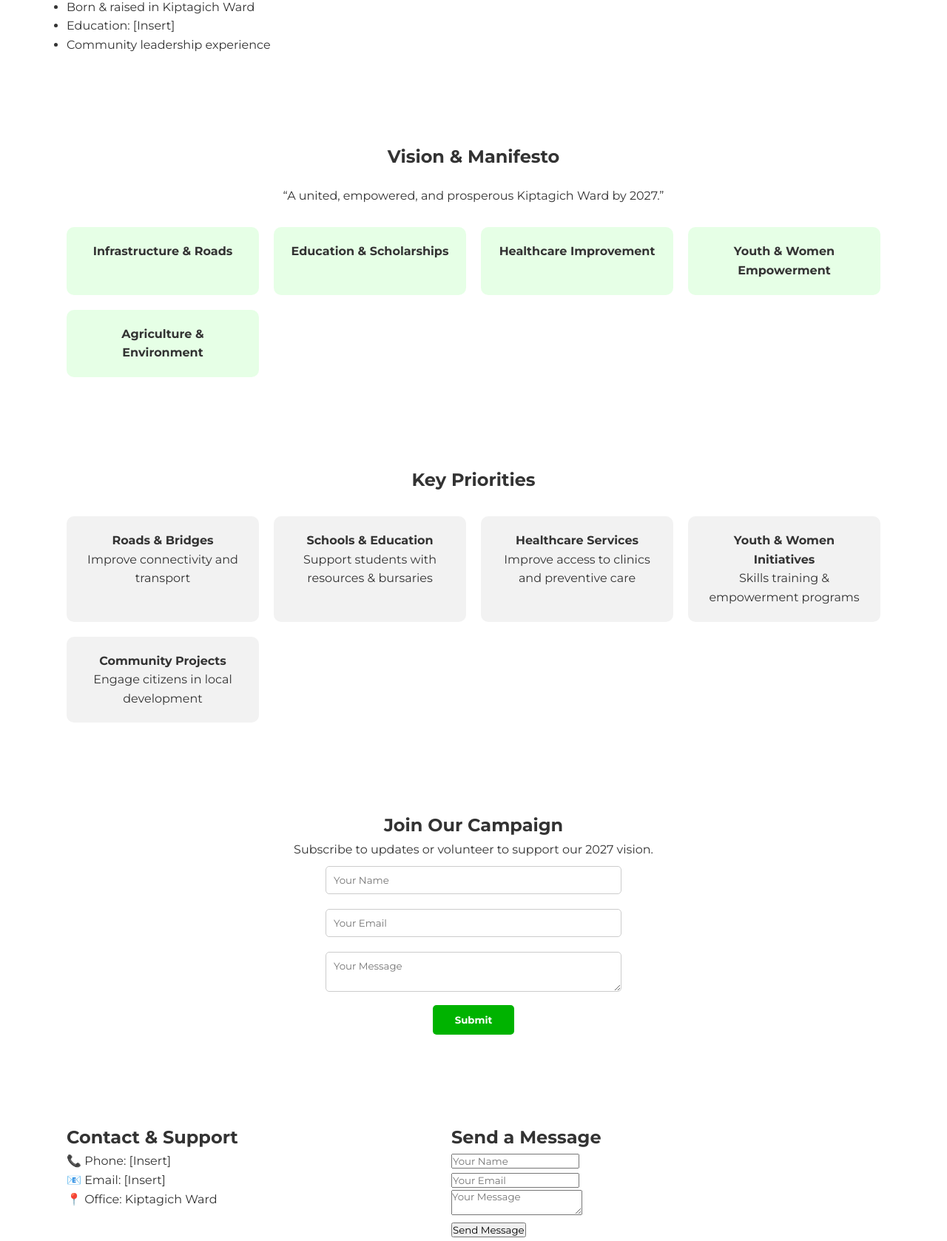
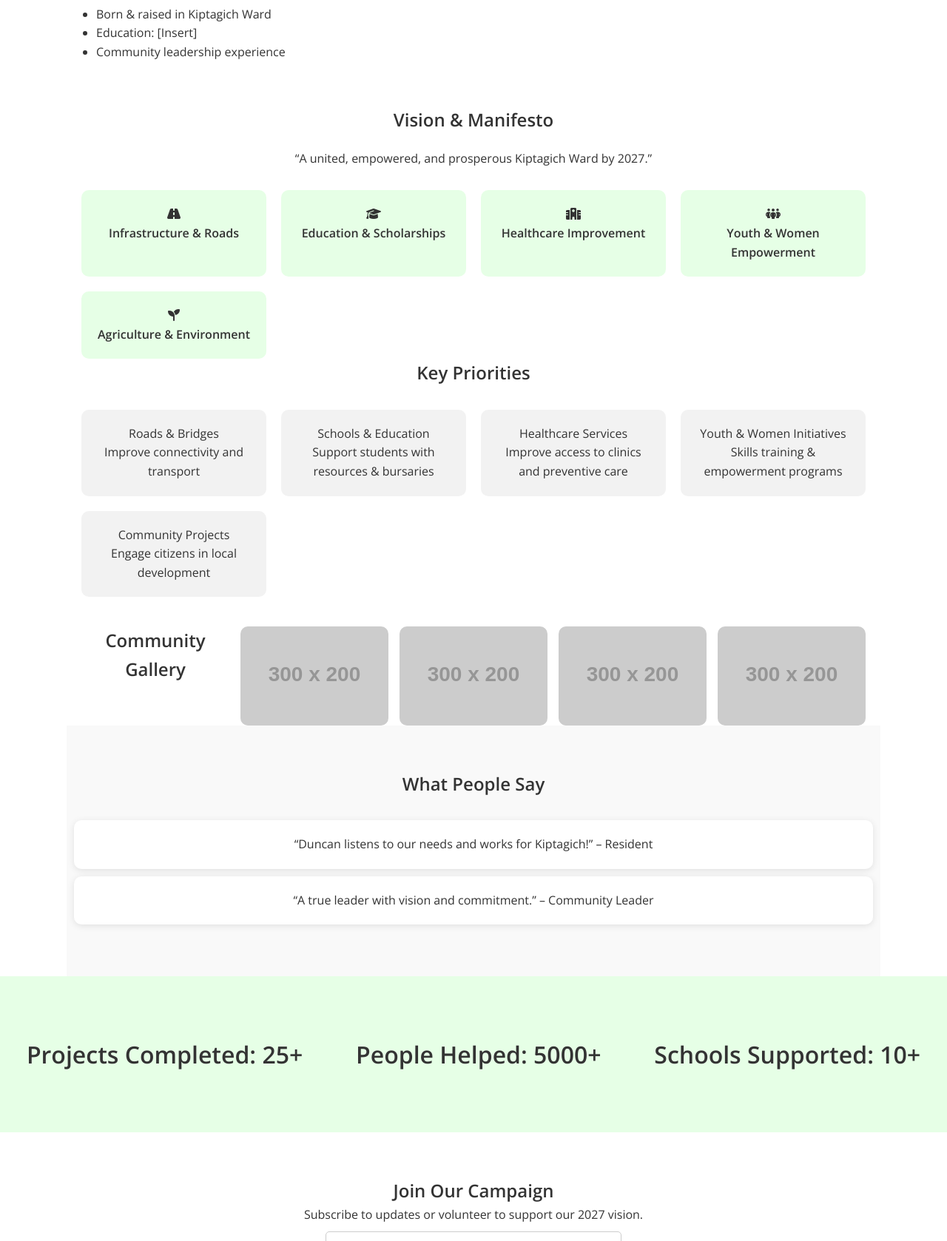
Before and after one commit to fbett3393-commits/Aspirant-2027, a plain HTML site: page index.html in a window 1280 px wide. Shown: the part 1122-2800 px from the top of the page at 74% size. Drawn offline with nearby package versions, Linux system fonts and the light colour scheme; placeholder pictures from the web are drawn by us.

Commit message:
Update index.html

```diff
--- a/index.html
+++ b/index.html
@@ -1,87 +1,100 @@
-<!DOCTYPE html>
-<html lang="en">
+<!DOCTYPE html><html lang="en">
 <head>
   <meta charset="UTF-8">
   <meta name="viewport" content="width=device-width, initial-scale=1.0">
   <title>Hon. Duncan Kipngeno Rono | Aspirant 2027</title>
-  <link href="https://fonts.googleapis.com/css2?family=Montserrat:wght@400;700&display=swap" rel="stylesheet">
+  <link href="https://fonts.googleapis.com/css2?family=Montserrat:wght@400;700&family=Open+Sans:wght@400;600&display=swap" rel="stylesheet">
+  <link rel="stylesheet" href="https://cdnjs.cloudflare.com/ajax/libs/font-awesome/6.4.0/css/all.min.css">
   <style>
-    /* General Styles */
-    * { margin: 0; padding: 0; box-sizing: border-box; font-family: 'Montserrat', sans-serif; }
-    body { line-height: 1.6; color: #333; }
-    a { text-decoration: none; color: inherit; }
-    section { padding: 60px 20px; }
-    .container { max-width: 1100px; margin: auto; }
+    /* General */
+    * {margin:0; padding:0; box-sizing:border-box;}
+    body {font-family: 'Open Sans', sans-serif; line-height:1.6; color:#333; scroll-behavior:smooth;}
+    a {text-decoration:none; color:inherit;}
+    .container {max-width:1100px; margin:auto; padding:0 20px;}/* Navbar */
+header {position:sticky; top:0; background:#004d00; color:#fff; z-index:999;}
+nav {display:flex; justify-content:space-between; align-items:center; padding:15px 0;}
+nav .logo {font-family:'Montserrat', sans-serif; font-size:1.5em; font-weight:700;}
+nav ul {list-style:none; display:flex;}
+nav ul li {margin-left:20px;}
+nav ul li a {font-weight:600; transition:0.3s;}
+nav ul li a:hover {color:#00b300;}
 
-    /* Header / Navbar */
-    header { background: #004d00; color: #fff; padding: 20px 0; }
-    nav { display: flex; justify-content: space-between; align-items: center; }
-    nav a { margin-left: 20px; color: #fff; font-weight: 600; }
-    .logo { font-size: 1.5em; font-weight: 700; }
+/* Hero */
+.hero {position:relative; background:url('https://via.placeholder.com/1500x600') no-repeat center/cover; color:#fff; text-align:center; padding:150px 20px;}
+.hero::after {content:''; position:absolute; top:0; left:0; width:100%; height:100%; background:rgba(0,0,0,0.5);}
+.hero-content {position:relative; z-index:1;}
+.hero h1 {font-size:3em; margin-bottom:20px;}
+.hero p {font-size:1.2em; margin-bottom:30px;}
+.hero a {background:#00b300; color:#fff; padding:15px 30px; border-radius:5px; font-weight:600; transition:0.3s;}
+.hero a:hover {background:#009900;}
 
-    /* Hero Section */
-    .hero { background: url('https://via.placeholder.com/1500x500') no-repeat center/cover; color: #fff; text-align: center; padding: 150px 20px; }
-    .hero h1 { font-size: 3em; margin-bottom: 20px; }
-    .hero p { font-size: 1.2em; margin-bottom: 30px; }
-    .hero a { background: #00b300; color: #fff; padding: 15px 30px; border-radius: 5px; font-weight: 600; }
+/* About */
+.about {display:flex; flex-wrap:wrap; gap:40px; padding:60px 0;}
+.about img {flex:1 1 300px; border-radius:10px;}
+.about .text {flex:2 1 500px;}
+.about ul {margin-top:20px; list-style:disc; padding-left:20px;}
 
-    /* About Section */
-    .about { display: flex; flex-wrap: wrap; align-items: center; gap: 40px; }
-    .about img { flex: 1 1 300px; border-radius: 10px; }
-    .about .text { flex: 2 1 500px; }
-
-    /* Vision / Manifesto */
-    .manifesto { display: grid; grid-template-columns: repeat(auto-fit, minmax(250px, 1fr)); gap: 20px; margin-top: 20px; }
-    .manifesto div { background: #e6ffe6; padding: 20px; border-radius: 10px; text-align: center; font-weight: 600; }
+/* Vision/Manifesto */
+.manifesto {display:grid; grid-template-columns:repeat(auto-fit,minmax(250px,1fr)); gap:20px; margin-top:20px;}
+.manifesto div {background:#e6ffe6; padding:20px; border-radius:10px; text-align:center; font-weight:600; transition:0.3s;}
+.manifesto div:hover {transform:translateY(-5px); box-shadow:0 4px 15px rgba(0,0,0,0.2);}
 
 /* Priorities */
-    .priorities { display: grid; grid-template-columns: repeat(auto-fit, minmax(250px, 1fr)); gap: 20px; }
-    .priority { background: #f2f2f2; padding: 20px; border-radius: 10px; text-align: center; }
+.priorities {display:grid; grid-template-columns:repeat(auto-fit,minmax(250px,1fr)); gap:20px;}
+.priority {background:#f2f2f2; padding:20px; border-radius:10px; text-align:center; transition:0.3s;}
+.priority:hover {transform:translateY(-5px); box-shadow:0 4px 10px rgba(0,0,0,0.15);}
+
+/* Gallery */
+.gallery {display:grid; grid-template-columns:repeat(auto-fit,minmax(200px,1fr)); gap:15px; margin-top:40px;}
+.gallery img {width:100%; border-radius:10px; transition:0.3s;}
+.gallery img:hover {transform:scale(1.05);}
+
+/* Testimonials */
+.testimonials {padding:60px 0; background:#f9f9f9;}
+.testimonial {text-align:center; padding:20px; margin:10px; border-radius:10px; background:#fff; box-shadow:0 2px 10px rgba(0,0,0,0.1);}
+
+/* Counters */
+.counters {display:flex; flex-wrap:wrap; justify-content:space-around; text-align:center; padding:60px 0; background:#e6ffe6;}
+.counter {margin:20px; font-size:2em; font-weight:700;}
 
 /* Community Engagement */
-    .engage { text-align: center; }
-    .engage input, .engage textarea { padding: 10px; margin: 10px 0; width: 80%; max-width: 400px; border: 1px solid #ccc; border-radius: 5px; }
-    .engage button { padding: 12px 30px; background: #00b300; color: #fff; border: none; border-radius: 5px; font-weight: 600; cursor: pointer; }
+.engage {text-align:center; padding:60px 20px;}
+.engage input, .engage textarea {padding:10px; margin:10px 0; width:80%; max-width:400px; border:1px solid #ccc; border-radius:5px;}
+.engage button {padding:12px 30px; background:#00b300; color:#fff; border:none; border-radius:5px; font-weight:600; cursor:pointer; transition:0.3s;}
+.engage button:hover {background:#009900;}
 
-    /* Contact Section */
-    .contact { display: flex; flex-wrap: wrap; gap: 40px; }
-    .contact-info { flex: 1 1 300px; }
-    .contact-form { flex: 1 1 400px; }
+/* Contact */
+.contact {display:flex; flex-wrap:wrap; gap:40px; padding:60px 0;}
+.contact-info, .contact-form {flex:1 1 400px;}
 
 /* Footer */
-    footer { background: #004d00; color: #fff; text-align: center; padding: 20px; margin-top: 40px; }
+footer {background:#004d00; color:#fff; text-align:center; padding:20px;}
 
 /* Responsive */
-    @media(max-width:768px){ .about { flex-direction: column; } .contact { flex-direction: column; } }
+@media(max-width:768px){.about,.contact{flex-direction:column;}}
+
   </style>
 </head>
-<body>
-
-  <!-- Header / Navbar -->
-  <header>
+<body>  <!-- Header -->  <header>
     <div class="container">
       <nav>
         <div class="logo">Duncan Kipngeno Rono</div>
-        <div>
-          <a href="#home">Home</a>
-          <a href="#about">About</a>
-          <a href="#vision">Vision</a>
-          <a href="#priorities">Priorities</a>
-          <a href="#contact">Contact</a>
-        </div>
+        <ul>
+          <li><a href="#home">Home</a></li>
+          <li><a href="#about">About</a></li>
+          <li><a href="#vision">Vision</a></li>
+          <li><a href="#priorities">Priorities</a></li>
+          <li><a href="#contact">Contact</a></li>
+        </ul>
       </nav>
     </div>
-  </header>
-
-  <!-- Hero Section -->
-  <section class="hero" id="home">
+  </header>  <!-- Hero -->  <section class="hero" id="home">
+    <div class="hero-content">
       <h1>Shaping a United & Prosperous Kiptagich Ward</h1>
       <p>Join Hon. Duncan Kipngeno Rono in his 2027 aspirant journey</p>
       <a href="#contact">Get Involved</a>
-  </section>
-
-  <!-- About Section -->
-  <section class="about" id="about">
+    </div>
+  </section>  <!-- About -->  <section class="about" id="about">
     <div class="container">
       <img src="https://via.placeholder.com/400x400" alt="Hon. Duncan Kipngeno Rono">
       <div class="text">
@@ -94,52 +107,47 @@
         </ul>
       </div>
     </div>
-  </section>
-
-  <!-- Vision / Manifesto -->
-  <section id="vision">
-    <div class="container">
-      <h2 style="text-align:center; margin-bottom: 20px;">Vision & Manifesto</h2>
-      <p style="text-align:center; margin-bottom: 30px;">“A united, empowered, and prosperous Kiptagich Ward by 2027.”</p>
+  </section>  <!-- Vision & Manifesto -->  <section id="vision" class="container">
+    <h2 style="text-align:center; margin-bottom:20px;">Vision & Manifesto</h2>
+    <p style="text-align:center; margin-bottom:30px;">“A united, empowered, and prosperous Kiptagich Ward by 2027.”</p>
     <div class="manifesto">
-        <div>Infrastructure & Roads</div>
-        <div>Education & Scholarships</div>
-        <div>Healthcare Improvement</div>
-        <div>Youth & Women Empowerment</div>
-        <div>Agriculture & Environment</div>
+      <div><i class="fa-solid fa-road"></i><br>Infrastructure & Roads</div>
+      <div><i class="fa-solid fa-graduation-cap"></i><br>Education & Scholarships</div>
+      <div><i class="fa-solid fa-hospital"></i><br>Healthcare Improvement</div>
+      <div><i class="fa-solid fa-people-group"></i><br>Youth & Women Empowerment</div>
+      <div><i class="fa-solid fa-seedling"></i><br>Agriculture & Environment</div>
     </div>
+  </section>  <!-- Key Priorities -->  <section id="priorities" class="container">
+    <h2 style="text-align:center; margin-bottom:30px;">Key Priorities</h2>
+    <div class="priorities">
+      <div class="priority">Roads & Bridges<br>Improve connectivity and transport</div>
+      <div class="priority">Schools & Education<br>Support students with resources & bursaries</div>
+      <div class="priority">Healthcare Services<br>Improve access to clinics and preventive care</div>
+      <div class="priority">Youth & Women Initiatives<br>Skills training & empowerment programs</div>
+      <div class="priority">Community Projects<br>Engage citizens in local development</div>
     </div>
-  </section>
-
-  <!-- Key Priorities -->
-  <section id="priorities">
-    <div class="container">
-      <h2 style="text-align:center; margin-bottom: 30px;">Key Priorities</h2>
-      <div class="priorities">
-        <div class="priority"><strong>Roads & Bridges</strong><br>Improve connectivity and transport</div>
-        <div class="priority"><strong>Schools & Education</strong><br>Support students with resources & bursaries</div>
-        <div class="priority"><strong>Healthcare Services</strong><br>Improve access to clinics and preventive care</div>
-        <div class="priority"><strong>Youth & Women Initiatives</strong><br>Skills training & empowerment programs</div>
-        <div class="priority"><strong>Community Projects</strong><br>Engage citizens in local development</div>
-      </div>
-    </div>
-  </section>
-
-  <!-- Community Engagement -->
-  <section class="engage">
-    <div class="container">
+  </section>  <!-- Gallery -->  <section class="gallery container">
+    <h2 style="text-align:center; margin-bottom:30px;">Community Gallery</h2>
+    <img src="https://via.placeholder.com/300x200" alt="Event 1">
+    <img src="https://via.placeholder.com/300x200" alt="Event 2">
+    <img src="https://via.placeholder.com/300x200" alt="Event 3">
+    <img src="https://via.placeholder.com/300x200" alt="Event 4">
+  </section>  <!-- Testimonials -->  <section class="testimonials container">
+    <h2 style="text-align:center; margin-bottom:30px;">What People Say</h2>
+    <div class="testimonial">“Duncan listens to our needs and works for Kiptagich!” – Resident</div>
+    <div class="testimonial">“A true leader with vision and commitment.” – Community Leader</div>
+  </section>  <!-- Counters -->  <section class="counters">
+    <div class="counter">Projects Completed: 25+</div>
+    <div class="counter">People Helped: 5000+</div>
+    <div class="counter">Schools Supported: 10+</div>
+  </section>  <!-- Community Engagement -->  <section class="engage">
     <h2>Join Our Campaign</h2>
     <p>Subscribe to updates or volunteer to support our 2027 vision.</p>
     <input type="text" placeholder="Your Name"><br>
     <input type="email" placeholder="Your Email"><br>
     <textarea placeholder="Your Message"></textarea><br>
     <button>Submit</button>
-    </div>
-  </section>
-
-  <!-- Contact Section -->
-  <section id="contact">
-    <div class="container contact">
+  </section>  <!-- Contact -->  <section id="contact" class="contact container">
     <div class="contact-info">
       <h2>Contact & Support</h2>
       <p>📞 Phone: [Insert]</p>
@@ -153,13 +161,7 @@
       <textarea placeholder="Your Message"></textarea><br>
       <button>Send Message</button>
     </div>
-    </div>
-  </section>
-
-  <!-- Footer -->
-  <footer>
+  </section>  <!-- Footer -->  <footer>
     <p>© 2026 Hon. Duncan Kipngeno Rono – Aspirant 2027 | Kiptagich Ward</p>
-  </footer>
-
-</body>
+  </footer></body>
   </html>
```
Lines whose indentation alone changed are shown as unchanged.
